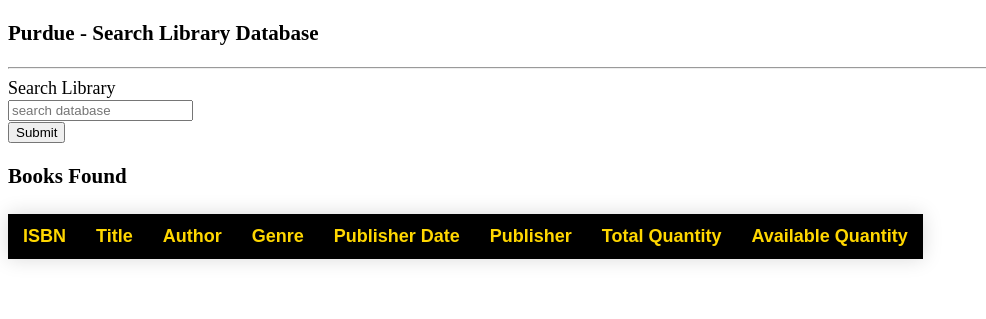
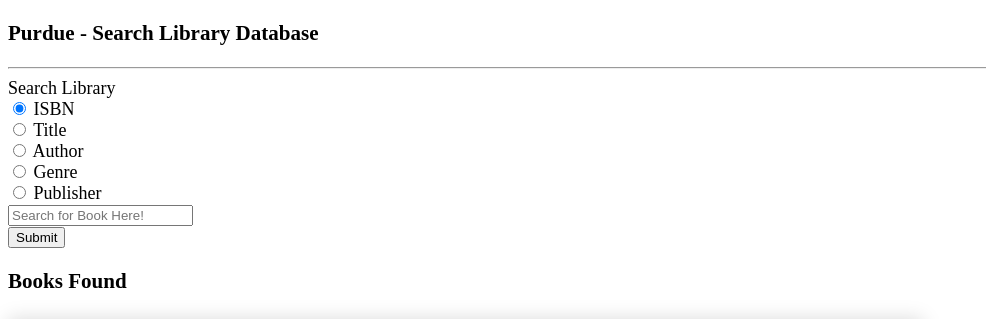
Before and after one commit to CS348-GroupProject/CS348-Group-Project, a Flask app: page /search in a window 1280 px wide. Shown: the top 319 px of the page, without its empty margins (0-986 px from the left). Run offline with Flask 2, Linux system fonts and the light colour scheme; lists and menus that the app fills with data are empty.

Commit message:
Implement search by filter functionality

```diff
--- a/app.py
+++ b/app.py
@@ -51,11 +51,36 @@ class library(db.Model):
     def search():
         if request.method == 'POST':
             flash('Book was successfully found!')
-            result = db.session.execute('SELECT * FROM library WHERE isbn = :inputISBN', {'inputISBN' : request.form['search']})
-            bookFound = []
-            for x in result:
-                bookFound.append(tuple(x))
-            return render_template('search.html', searchedBooks = bookFound)
+            if request.form['filter'] == 'ISBN':
+                result = db.session.execute('SELECT * FROM library WHERE isbn = :inputISBN', {'inputISBN' : request.form['search']})
+                bookFound = []
+                for x in result:
+                    bookFound.append(tuple(x))
+                return render_template('search.html', searchedBooks = bookFound)
+            elif request.form['filter'] == 'title':
+                result = db.session.execute('SELECT * FROM library WHERE lower(title) = :inputTitle', {'inputTitle' : request.form['search'].lower()})
+                bookFound = []
+                for x in result:
+                    bookFound.append(tuple(x))
+                return render_template('search.html', searchedBooks = bookFound)
+            elif request.form['filter'] == 'author':
+                result = db.session.execute('SELECT * FROM library WHERE lower(author) = :inputAuthor', {'inputAuthor' : request.form['search'].lower()})
+                bookFound = []
+                for x in result:
+                    bookFound.append(tuple(x))
+                return render_template('search.html', searchedBooks = bookFound)
+            elif request.form['filter'] == 'genre':
+                result = db.session.execute('SELECT * FROM library WHERE lower(genre) = :inputGenre', {'inputGenre' : request.form['search'].lower()})
+                bookFound = []
+                for x in result:
+                    bookFound.append(tuple(x))
+                return render_template('search.html', searchedBooks = bookFound)
+            elif request.form['filter'] == 'publisher':
+                result = db.session.execute('SELECT * FROM library WHERE lower(publisher) = :inputPublisher', {'inputPublisher' : request.form['search'].lower()})
+                bookFound = []
+                for x in result:
+                    bookFound.append(tuple(x))
+                return render_template('search.html', searchedBooks = bookFound)
         return render_template('search.html')
 
 # Ordered Books Model & Functionality
--- a/templates/search.html
+++ b/templates/search.html
@@ -23,7 +23,23 @@
 
     <form action = "{{ request.path }}" method = "post">
          <label for = "name">Search Library</label><br>
-         <input type = "text" name = "search" placeholder = "search database" /><br>
+
+         <input type="radio" id="isbn" name="filter" value="ISBN" checked>
+         <label for="isn">ISBN</label><br>
+
+         <input type="radio" id="title" name="filter" value="title">
+         <label for="title">Title</label><br>
+
+         <input type="radio" id="author" name="filter" value="author">
+         <label for="author">Author</label><br>
+
+         <input type="radio" id="genre" name="filter" value="genre">
+         <label for="genre">Genre</label><br>
+
+         <input type="radio" id="publisher" name="filter" value="publisher">
+         <label for="publisher">Publisher</label><br>
+
+         <input type = "text" name = "search" placeholder = "Search for Book Here!" /><br>
          <input type = "submit" value = "Submit" />
       </form>
 
```
